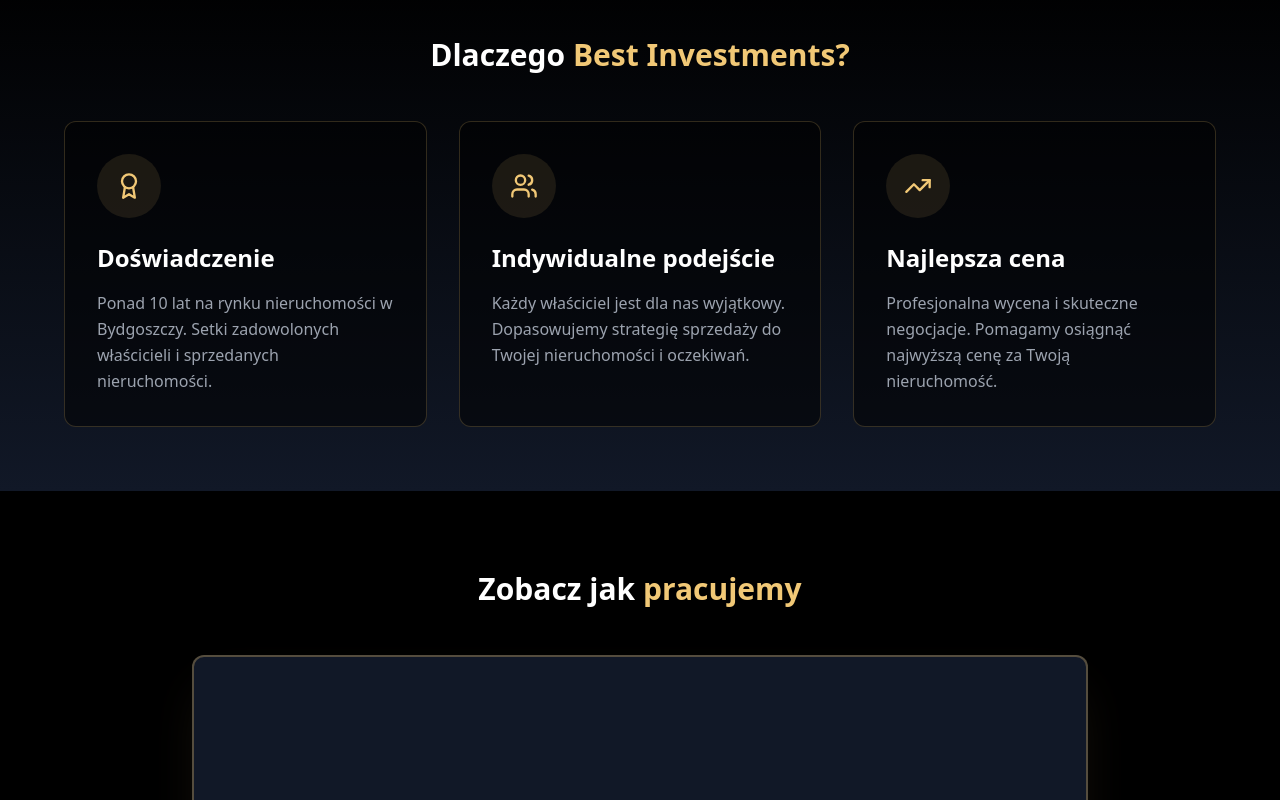
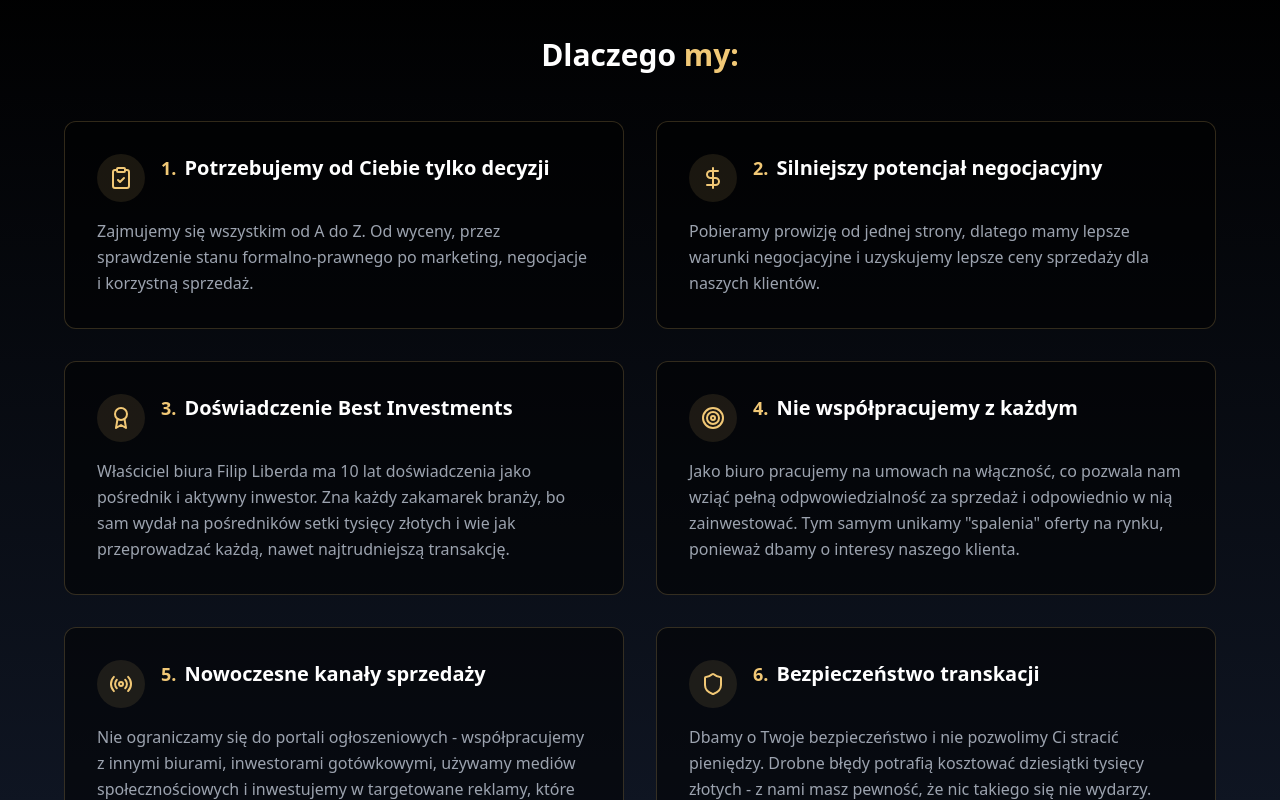
Before and after one commit to maciekzak3/best-investments, a React (Vite) app: page / in a window 1280 px wide. Shown: the part 620-1420 px from the top of the page. Built offline with nearby package versions, Linux system fonts and the light colour scheme.

Commit message:
Updated App.tsx

```diff
--- a/src/App.tsx
+++ b/src/App.tsx
@@ -1,5 +1,5 @@
 import { useState } from 'react';
-import { Phone, Mail, MapPin, Award, Users, TrendingUp, CheckCircle } from 'lucide-react';
+import { Phone, Mail, MapPin, Award, Users, TrendingUp, CheckCircle, Shield, Target, Radio, DollarSign, ClipboardCheck } from 'lucide-react';
 
 function App() {
   const [formData, setFormData] = useState({
@@ -78,36 +78,108 @@ function App() {
       <section className="py-12 sm:py-16 px-4 sm:px-6 lg:px-8 bg-gradient-to-b from-black to-gray-900">
         <div className="max-w-6xl mx-auto">
           <h3 className="text-2xl sm:text-3xl font-bold text-center mb-10 sm:mb-12">
-            Dlaczego <span className="text-gold">Best Investments?</span>
+            Dlaczego <span className="text-gold">my:</span>
           </h3>
-          <div className="grid grid-cols-1 md:grid-cols-3 gap-6 sm:gap-8">
+          <div className="grid grid-cols-1 lg:grid-cols-2 gap-6 sm:gap-8">
             <div className="bg-black/50 border border-gold/20 rounded-xl p-6 sm:p-8 hover:border-gold/40 transition-all duration-300">
-              <div className="bg-gold/10 w-14 h-14 sm:w-16 sm:h-16 rounded-full flex items-center justify-center mb-4 sm:mb-6">
-                <Award className="text-gold" size={28} />
+              <div className="flex items-start gap-4 mb-4">
+                <div className="bg-gold/10 w-12 h-12 rounded-full flex items-center justify-center flex-shrink-0">
+                  <ClipboardCheck className="text-gold" size={24} />
+                </div>
+                <div className="flex-1">
+                  <div className="flex items-center gap-2 mb-3">
+                    <span className="text-gold font-bold text-lg">1.</span>
+                    <h4 className="text-xl font-bold">Potrzebujemy od Ciebie tylko decyzji</h4>
+                  </div>
+                </div>
               </div>
-              <h4 className="text-xl sm:text-2xl font-bold mb-3 sm:mb-4">Doświadczenie</h4>
               <p className="text-gray-400 leading-relaxed">
-                Ponad 10 lat na rynku nieruchomości w Bydgoszczy. Setki zadowolonych właścicieli i sprzedanych nieruchomości.
+                Zajmujemy się wszystkim od A do Z. Od wyceny, przez sprawdzenie stanu formalno-prawnego po marketing, negocjacje i korzystną sprzedaż.
               </p>
             </div>
 
             <div className="bg-black/50 border border-gold/20 rounded-xl p-6 sm:p-8 hover:border-gold/40 transition-all duration-300">
-              <div className="bg-gold/10 w-14 h-14 sm:w-16 sm:h-16 rounded-full flex items-center justify-center mb-4 sm:mb-6">
-                <Users className="text-gold" size={28} />
+              <div className="flex items-start gap-4 mb-4">
+                <div className="bg-gold/10 w-12 h-12 rounded-full flex items-center justify-center flex-shrink-0">
+                  <DollarSign className="text-gold" size={24} />
+                </div>
+                <div className="flex-1">
+                  <div className="flex items-center gap-2 mb-3">
+                    <span className="text-gold font-bold text-lg">2.</span>
+                    <h4 className="text-xl font-bold">Silniejszy potencjał negocjacyjny</h4>
+                  </div>
+                </div>
               </div>
-              <h4 className="text-xl sm:text-2xl font-bold mb-3 sm:mb-4">Indywidualne podejście</h4>
               <p className="text-gray-400 leading-relaxed">
-                Każdy właściciel jest dla nas wyjątkowy. Dopasowujemy strategię sprzedaży do Twojej nieruchomości i oczekiwań.
+                Pobieramy prowizję od jednej strony, dlatego mamy lepsze warunki negocjacyjne i uzyskujemy lepsze ceny sprzedaży dla naszych klientów.
               </p>
             </div>
 
             <div className="bg-black/50 border border-gold/20 rounded-xl p-6 sm:p-8 hover:border-gold/40 transition-all duration-300">
-              <div className="bg-gold/10 w-14 h-14 sm:w-16 sm:h-16 rounded-full flex items-center justify-center mb-4 sm:mb-6">
-                <TrendingUp className="text-gold" size={28} />
+              <div className="flex items-start gap-4 mb-4">
+                <div className="bg-gold/10 w-12 h-12 rounded-full flex items-center justify-center flex-shrink-0">
+                  <Award className="text-gold" size={24} />
+                </div>
+                <div className="flex-1">
+                  <div className="flex items-center gap-2 mb-3">
+                    <span className="text-gold font-bold text-lg">3.</span>
+                    <h4 className="text-xl font-bold">Doświadczenie Best Investments</h4>
+                  </div>
+                </div>
               </div>
-              <h4 className="text-xl sm:text-2xl font-bold mb-3 sm:mb-4">Najlepsza cena</h4>
               <p className="text-gray-400 leading-relaxed">
-                Profesjonalna wycena i skuteczne negocjacje. Pomagamy osiągnąć najwyższą cenę za Twoją nieruchomość.
+                Właściciel biura Filip Liberda ma 10 lat doświadczenia jako pośrednik i aktywny inwestor. Zna każdy zakamarek branży, bo sam wydał na pośredników setki tysięcy złotych i wie jak przeprowadzać każdą, nawet najtrudniejszą transakcję.
+              </p>
+            </div>
+
+            <div className="bg-black/50 border border-gold/20 rounded-xl p-6 sm:p-8 hover:border-gold/40 transition-all duration-300">
+              <div className="flex items-start gap-4 mb-4">
+                <div className="bg-gold/10 w-12 h-12 rounded-full flex items-center justify-center flex-shrink-0">
+                  <Target className="text-gold" size={24} />
+                </div>
+                <div className="flex-1">
+                  <div className="flex items-center gap-2 mb-3">
+                    <span className="text-gold font-bold text-lg">4.</span>
+                    <h4 className="text-xl font-bold">Nie współpracujemy z każdym</h4>
+                  </div>
+                </div>
+              </div>
+              <p className="text-gray-400 leading-relaxed">
+                Jako biuro pracujemy na umowach na włączność, co pozwala nam wziąć pełną odpwowiedzialność za sprzedaż i odpowiednio w nią zainwestować. Tym samym unikamy "spalenia" oferty na rynku, ponieważ dbamy o interesy naszego klienta.
+              </p>
+            </div>
+
+            <div className="bg-black/50 border border-gold/20 rounded-xl p-6 sm:p-8 hover:border-gold/40 transition-all duration-300">
+              <div className="flex items-start gap-4 mb-4">
+                <div className="bg-gold/10 w-12 h-12 rounded-full flex items-center justify-center flex-shrink-0">
+                  <Radio className="text-gold" size={24} />
+                </div>
+                <div className="flex-1">
+                  <div className="flex items-center gap-2 mb-3">
+                    <span className="text-gold font-bold text-lg">5.</span>
+                    <h4 className="text-xl font-bold">Nowoczesne kanały sprzedaży</h4>
+                  </div>
+                </div>
+              </div>
+              <p className="text-gray-400 leading-relaxed">
+                Nie ograniczamy się do portali ogłoszeniowych - współpracujemy z innymi biurami, inwestorami gotówkowymi, używamy mediów społecznościowych i inwestujemy w targetowane reklamy, które pozwalają nam docierać do odpowiednich kupujących.
+              </p>
+            </div>
+
+            <div className="bg-black/50 border border-gold/20 rounded-xl p-6 sm:p-8 hover:border-gold/40 transition-all duration-300">
+              <div className="flex items-start gap-4 mb-4">
+                <div className="bg-gold/10 w-12 h-12 rounded-full flex items-center justify-center flex-shrink-0">
+                  <Shield className="text-gold" size={24} />
+                </div>
+                <div className="flex-1">
+                  <div className="flex items-center gap-2 mb-3">
+                    <span className="text-gold font-bold text-lg">6.</span>
+                    <h4 className="text-xl font-bold">Bezpieczeństwo transkacji</h4>
+                  </div>
+                </div>
+              </div>
+              <p className="text-gray-400 leading-relaxed">
+                Dbamy o Twoje bezpieczeństwo i nie pozwolimy Ci stracić pieniędzy. Drobne błędy potrafią kosztować dziesiątki tysięcy złotych - z nami masz pewność, że nic takiego się nie wydarzy.
               </p>
             </div>
           </div>
```
